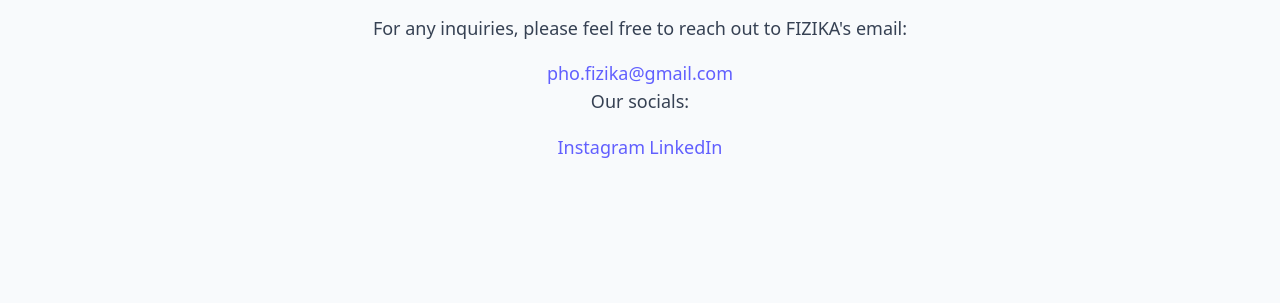
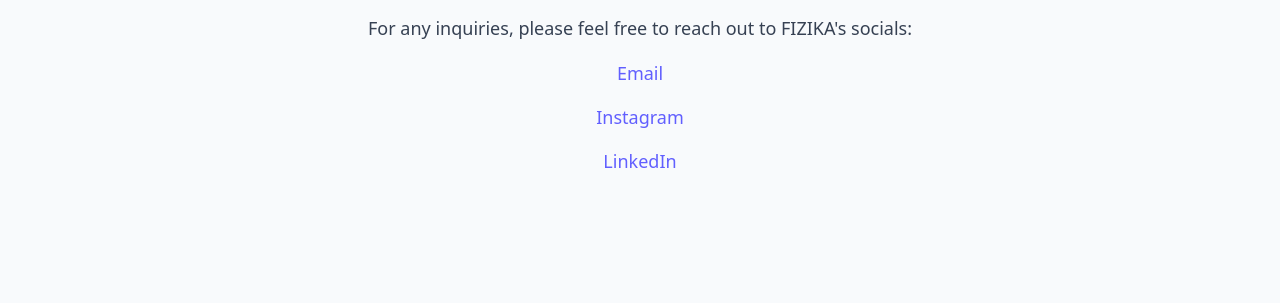
Before and after one commit to Azbantium/fizika-website, a plain HTML site: page contact.html in a window 1280 px wide. Shown: the part 251-554 px from the top of the page. Drawn offline with nearby package versions, Linux system fonts and the light colour scheme.

Commit message:
added newline

```diff
--- a/contact.html
+++ b/contact.html
@@ -69,19 +69,18 @@
                     Contact Us
                 </h1>
                 <p class="text-lg leading-relaxed text-gray-700 dark:text-gray-400">
-                    For any inquiries, please feel free to reach out to FIZIKA's email:
+                    For any inquiries, please feel free to reach out to FIZIKA's socials:
                 </p>
                 <a href="mailto:pho.fizika@gmail.com"
                     class="mt-4 inline-block text-lg text-indigo-500 dark:text-indigo-400 hover:text-indigo-600 dark:hover:text-indigo-300 font-medium transition-colors duration-300">
-                    pho.fizika@gmail.com
+                    Email
                 </a>
-                <p class="text-lg leading-relaxed text-gray-700 dark:text-gray-400">
-                    Our socials:
-                </p>
+                <br>
                 <a href="https://www.instagram.com/project_fizika/"
                     class="mt-4 inline-block text-lg text-indigo-500 dark:text-indigo-400 hover:text-indigo-600 dark:hover:text-indigo-300 font-medium transition-colors duration-300">
                     Instagram
                 </a>
+                <br>
                 <a href="https://www.linkedin.com/company/projectfizika"
                     class="mt-4 inline-block text-lg text-indigo-500 dark:text-indigo-400 hover:text-indigo-600 dark:hover:text-indigo-300 font-medium transition-colors duration-300">
                     LinkedIn
```
